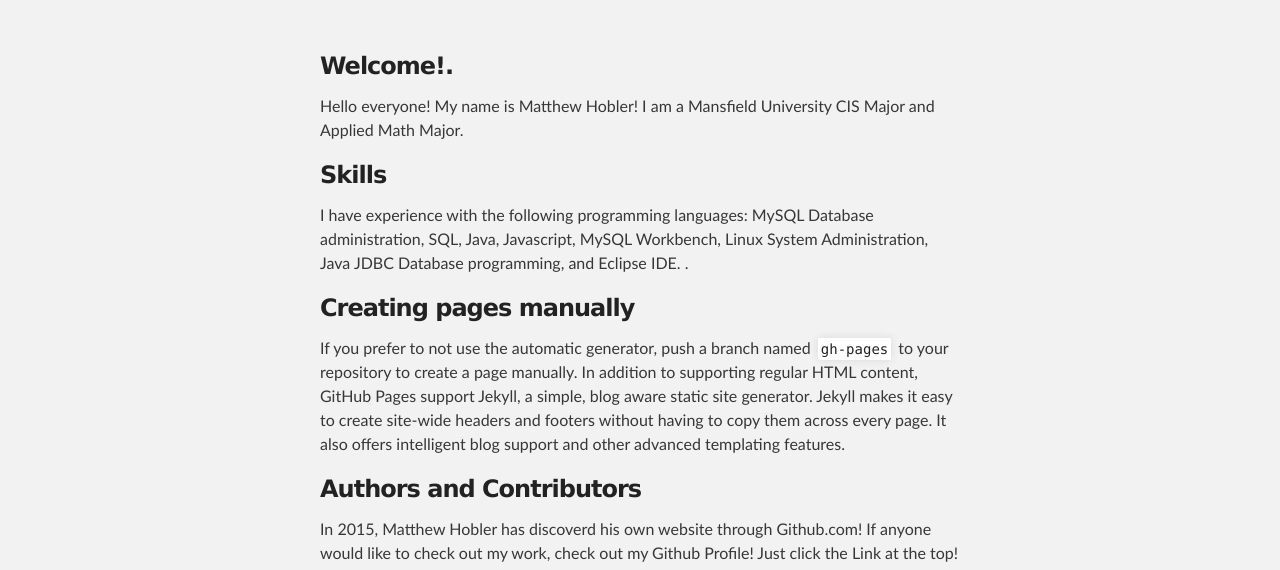
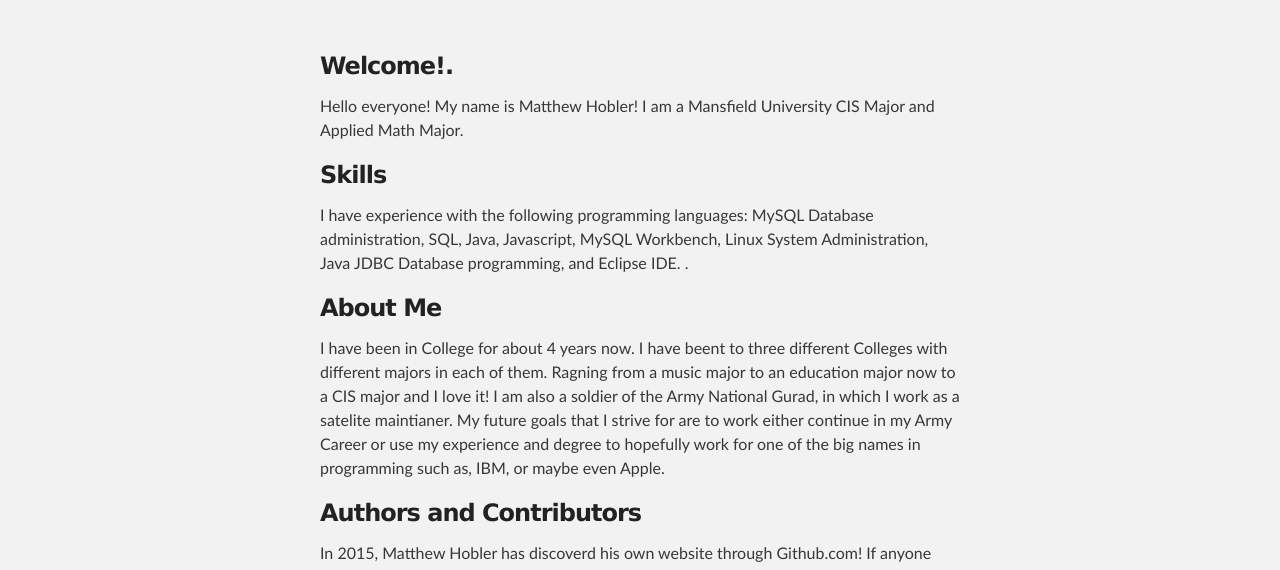
Before and after one commit to hoblermr17/hoblermr17.github.io, a plain HTML site: page index.html in a window 1280 px wide. Shown: the part 176-746 px from the top of the page. Drawn offline with Linux system fonts and the light colour scheme.

Commit message:
Update index.html

```diff
--- a/index.html
+++ b/index.html
@@ -38,9 +38,9 @@
 <p>I have experience with the following programming languages: MySQL Database administration, SQL, Java, Javascript, MySQL Workbench, Linux System Administration, Java JDBC Database programming, and Eclipse IDE.   .</p>
 
 <h3>
-<a id="creating-pages-manually" class="anchor" href="#creating-pages-manually" aria-hidden="true"><span class="octicon octicon-link"></span></a>Creating pages manually</h3>
+<a id="About Me" class="anchor" href="#about-me" aria-hidden="true"><span class="octicon octicon-link"></span></a>About Me</h3>
 
-<p>If you prefer to not use the automatic generator, push a branch named <code>gh-pages</code> to your repository to create a page manually. In addition to supporting regular HTML content, GitHub Pages support Jekyll, a simple, blog aware static site generator. Jekyll makes it easy to create site-wide headers and footers without having to copy them across every page. It also offers intelligent blog support and other advanced templating features.</p>
+<p>I have been in College for about 4 years now. I have beent to three different Colleges with different majors in each of them. Ragning from a music major to an education major now to a CIS major and I love it! I am also a soldier of the Army National Gurad, in which I work as a satelite maintianer. My future goals that I strive for are to work either continue in my Army Career or use my experience and degree to hopefully work for one of the big names in programming such as, IBM, or maybe even Apple.</p>
 
 <h3>
 <a id="authors-and-contributors" class="anchor" href="#authors-and-contributors" aria-hidden="true"><span class="octicon octicon-link"></span></a>Authors and Contributors</h3>
```
